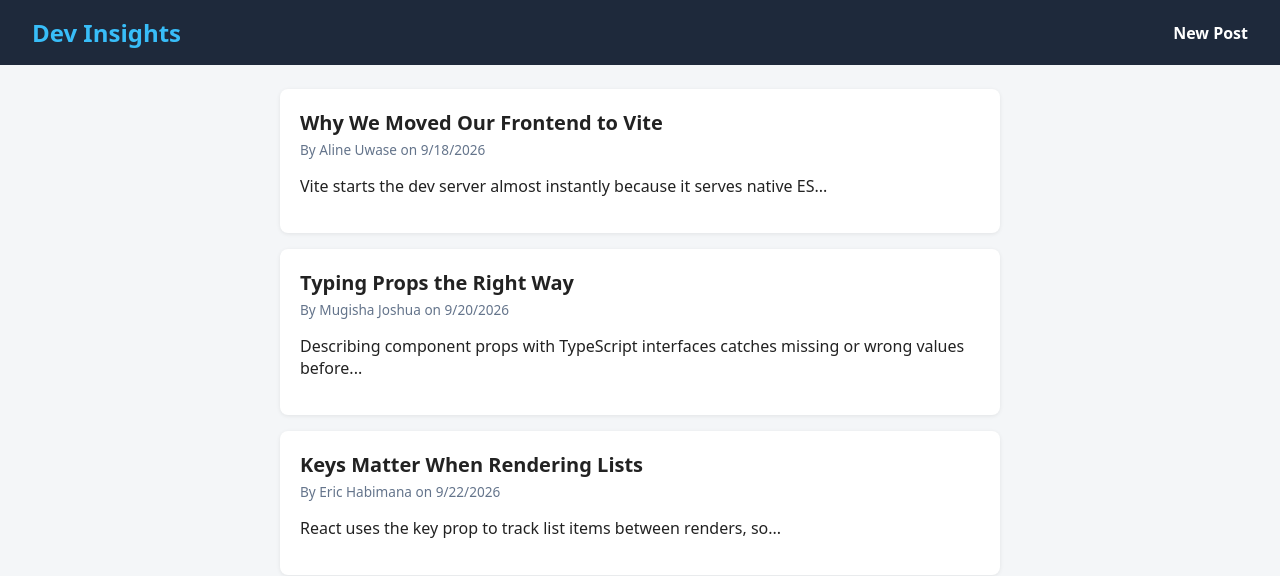
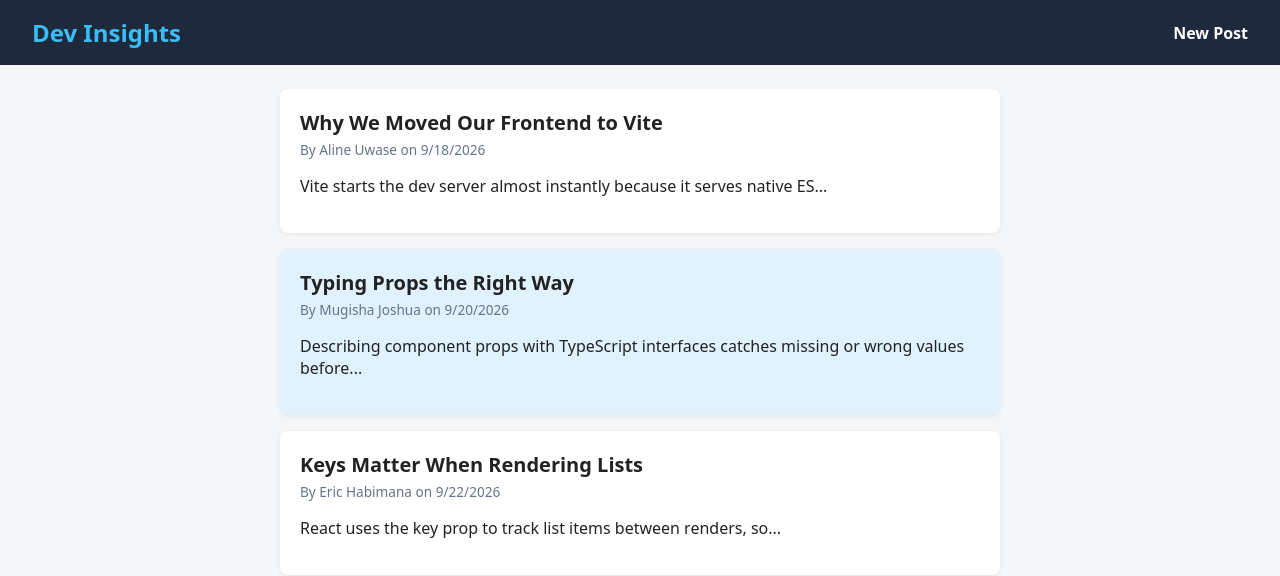
Before and after one commit to Mugisha-Joshua/Formative-1---Mini-Blog-Project, a React (Vite) app: page / in a window 1280 px wide. Shown: the top 576 px of the page. Built offline with nearby package versions, Linux system fonts and the light colour scheme.

Commit message:
Highlight posts by the featured author

```diff
--- a/src/components/Post.tsx
+++ b/src/components/Post.tsx
@@ -6,11 +6,13 @@ interface PostProps {
   post: PostType;
 }
 
-const Card = styled.article`
+const FEATURED_AUTHOR = 'Mugisha Joshua';
+
+const Card = styled.article<{ $featured: boolean }>`
   margin-bottom: 1rem;
   padding: 1.25rem;
   border-radius: 8px;
-  background: #fff;
+  background: ${({ $featured }) => ($featured ? '#e0f2fe' : '#fff')};
   box-shadow: 0 1px 4px rgba(0, 0, 0, 0.08);
 `;
 
@@ -27,7 +29,7 @@ const Meta = styled.p`
 
 function Post({ post }: PostProps) {
   return (
-    <Card>
+    <Card $featured={post.author === FEATURED_AUTHOR}>
       <Title>{post.title}</Title>
       <Meta>
         By {post.author} on {new Date(post.date).toLocaleDateString()}
```
